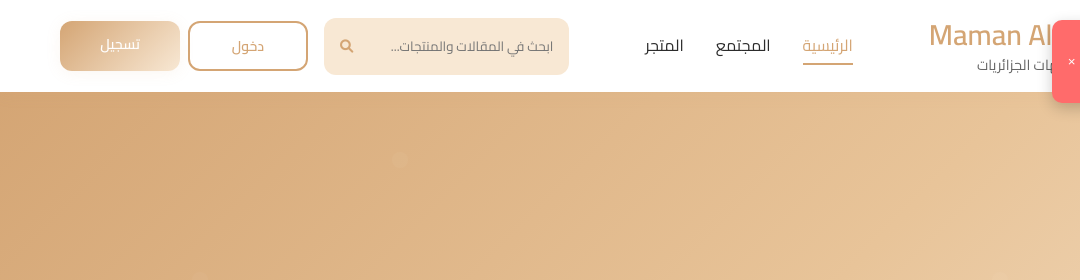
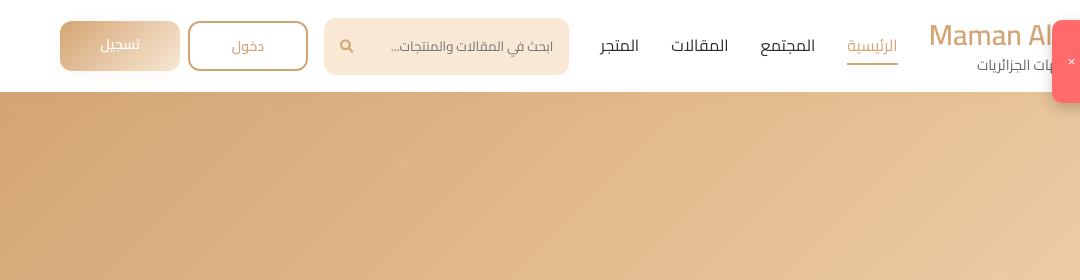
Before and after one commit to anes255/maman-algerienne, a website built with Vite: page index.html in a window 1280 px wide. Shown: the top 280 px of the page, 0-1080 px from the left. Built offline with nearby package versions, Linux system fonts and the light colour scheme; no server answers; files whose address does not match are found by name.

Commit message:
Update index.html

```diff
--- a/index.html
+++ b/index.html
@@ -739,6 +739,7 @@
                     <ul class="nav-list">
                         <li><a href="#" class="nav-link active">الرئيسية</a></li>
                         <li><a href="pages/community.html" class="nav-link">المجتمع</a></li>
+                        <li><a href="pages/articles.html" class="nav-link">المقالات</a></li>
                         <li><a href="pages/store.html" class="nav-link">المتجر</a></li>
                     </ul>
                 </div>
@@ -819,6 +820,7 @@
             <div class="mobile-menu-nav">
                 <ul>
                     <li><a href="#" class="active"><i class="fas fa-home"></i> الرئيسية</a></li>
+                        <li><a href="pages/articles.html"><i class="fas fa-newspaper"></i> المقالات</a></li>
                     <li><a href="pages/community.html"><i class="fas fa-users"></i> المجتمع</a></li>
                     <li><a href="pages/store.html"><i class="fas fa-shopping-bag"></i> المتجر</a></li>
                     <li><a href="#"><i class="fas fa-info-circle"></i> من نحن</a></li>
@@ -1029,6 +1031,7 @@
                 <div class="footer-section">
                     <h4>روابط سريعة</h4>
                     <ul>
+                        <li><a href="pages/articles.html"><i class="fas fa-newspaper"></i> المقالات</a></li>
                         <li><a href="#"><i class="fas fa-home"></i> الرئيسية</a></li>
                         <li><a href="pages/community.html"><i class="fas fa-users"></i> المجتمع</a></li>
                         <li><a href="pages/store.html"><i class="fas fa-shopping-bag"></i> المتجر</a></li>
```
